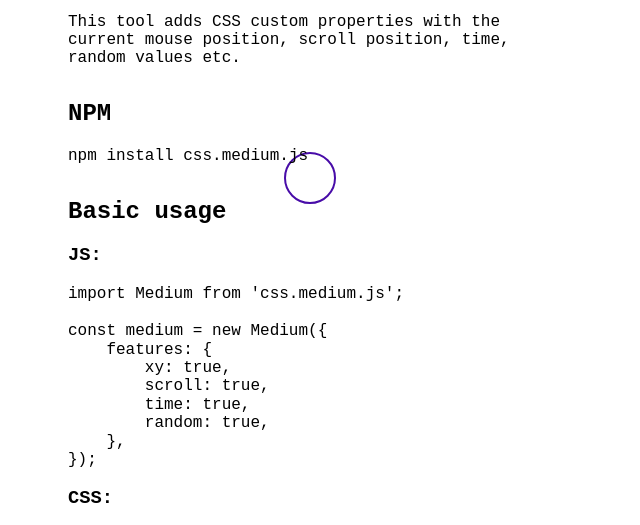
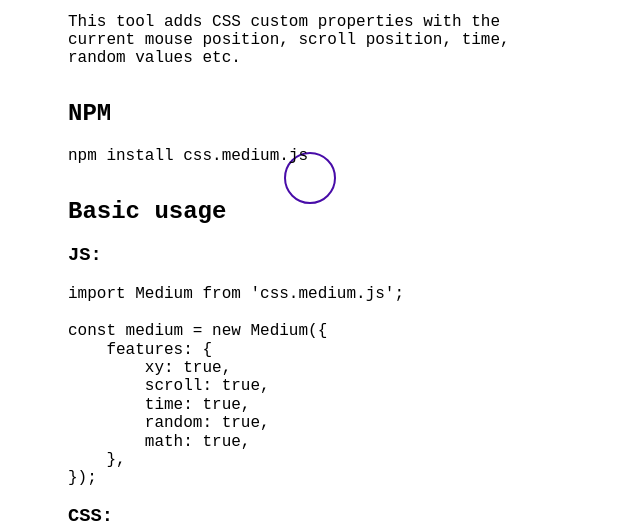
Before and after one commit to sfi0zy/medium, a website: page index.html in a window 1280 px wide. Shown: the part 224-749 px from the top of the page, without its empty margins (332-972 px from the left). Drawn offline with nearby package versions, Linux system fonts and the light colour scheme; a web font is replaced by a local one.

Commit message:
Add the 'math' feature

```diff
--- a/css.medium.js
+++ b/css.medium.js
@@ -27,6 +27,7 @@ export default class Medium {
             scroll: options?.features?.scroll,
             time: options?.features?.time,
             random: options?.features?.random,
+            math: options?.features?.math,
         };
 
         this.#targets = Medium.#findTargets();
@@ -47,6 +48,10 @@ export default class Medium {
             Medium.#setRandomProperties();
         }
 
+        if (this.#features.math) {
+            Medium.#setMathProperties();
+        }
+
         this.#prerunEvents();
         this.#initEventListeners();
     }
@@ -65,6 +70,10 @@ export default class Medium {
 
             document.body.style.setProperty(`--js-random-${i}`, value);
         }
+    }
+
+    static #setMathProperties() {
+        document.body.style.setProperty('--js-math-pi', Math.PI);
     }
 
     #prerunEvents() {
--- a/index.html
+++ b/index.html
@@ -151,6 +151,7 @@ const medium = new Medium({
         scroll: true,
         time: true,
         random: true,
+        math: true,
     },
 });</pre></code>
             <h3>CSS:</h3>
@@ -194,6 +195,7 @@ const medium = new Medium({
                     scroll: true,
                     time: true,
                     random: true,
+                    math: true,
                 },
             });
         </script>
@@ -245,6 +247,7 @@ const medium = new Medium({
     --js-random-1: ${style.getPropertyValue('--js-random-1')}
     --js-random-2: ${style.getPropertyValue('--js-random-2')}
     /* 3, 4, 5, ..., 97, 98, 99 */
+    --js-math-pi: ${style.getPropertyValue('--js-math-pi')}
 }</pre>
                 `;
             });
```
Also changed, not shown: README.md.
